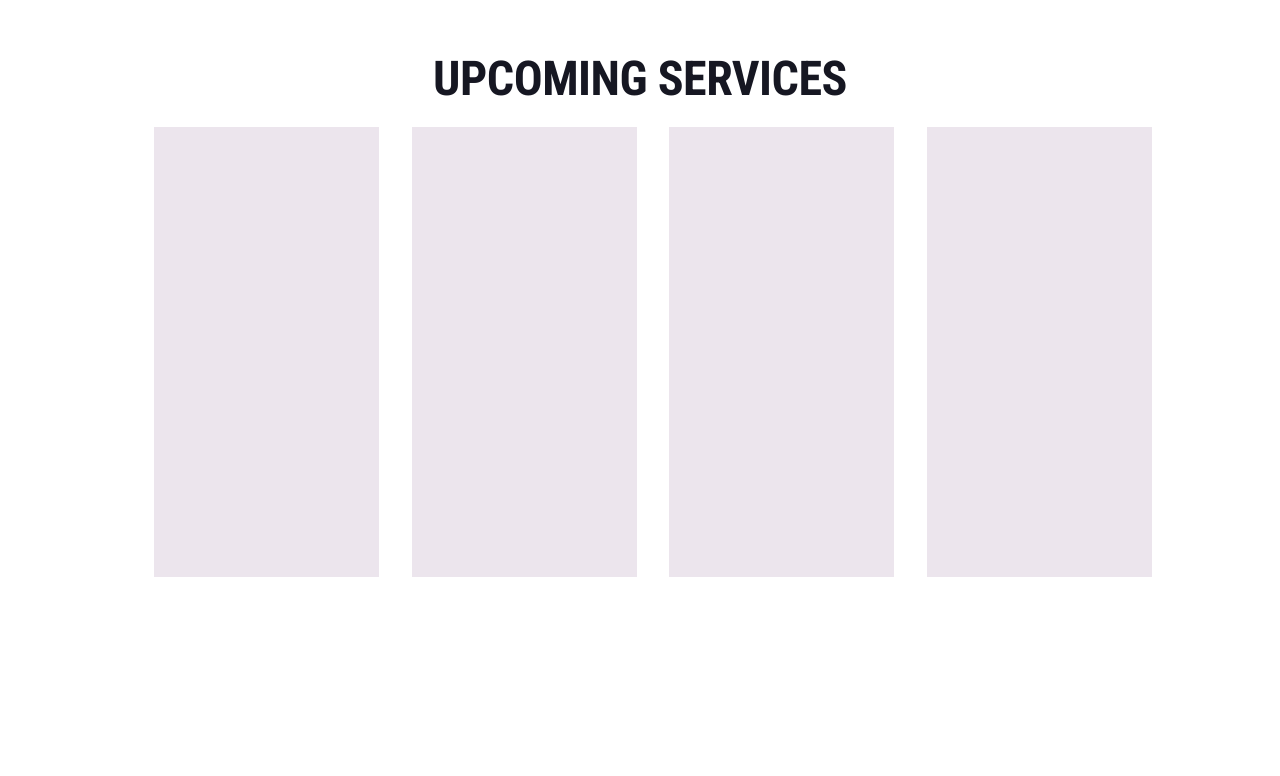
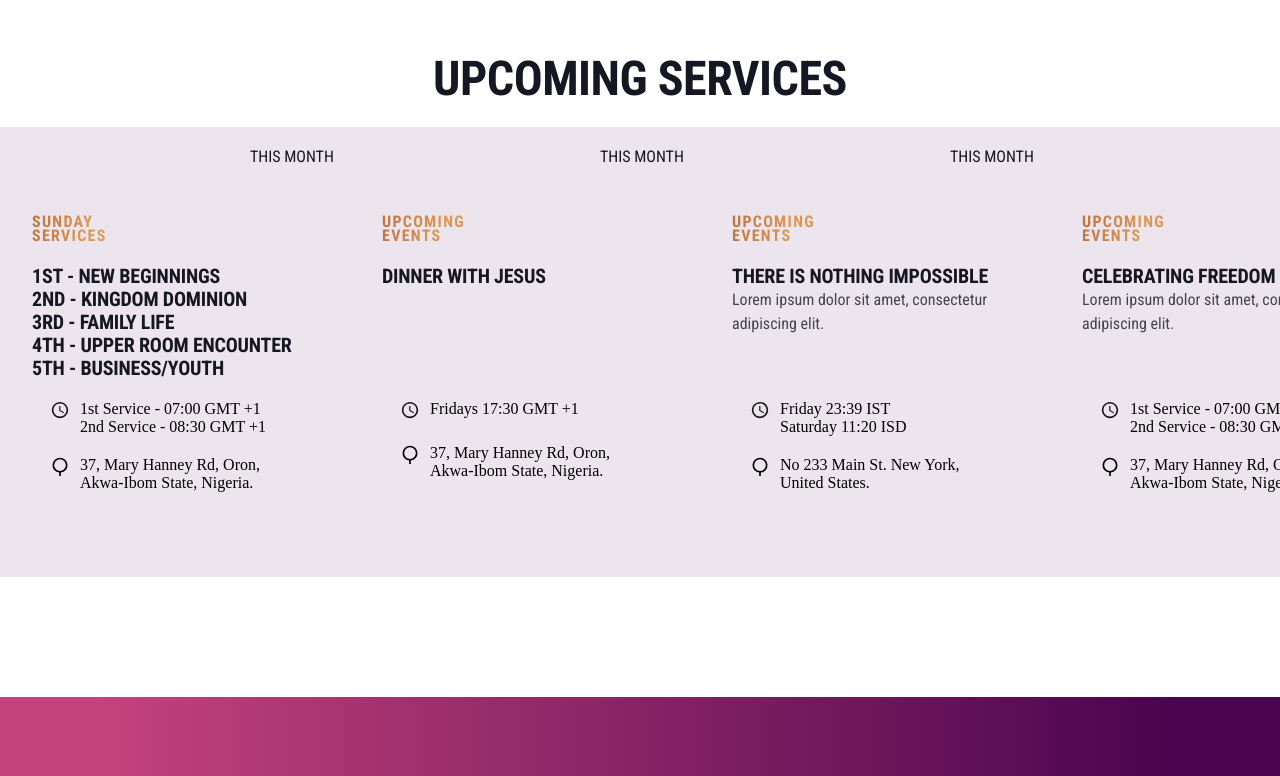
Before and after one commit to Hunchojoe19/VictoriousNation, a React (Create React App) app: page /campuses in a window 1280 px wide. Shown: the part 1640-2416 px from the top of the page. Before the commit the page ends 2237 px from the top, so only its background shows below. Built offline with nearby package versions, Linux system fonts and the light colour scheme.

Commit message:
some codes

```diff
--- a/src/components/second_page/SecondNextPage.jsx
+++ b/src/components/second_page/SecondNextPage.jsx
@@ -2,6 +2,9 @@ import React from 'react'
 import './secondNextPage.css'
 import VNCLogo from './../assets/images/VNCLogo.png'
 import opu from './../assets/images/opu.png'
+import {IoMdTime} from 'react-icons/io'
+import {RiMapPin3Line} from 'react-icons/ri'
+import Footer from './../reusable/footer/Footer'
 
 
 const SecondNextPage = () => {
@@ -86,15 +89,194 @@ const SecondNextPage = () => {
                   </div>
                   <div className="upcoming-services-div">
                     <div style={{ width: '240px'}}/>
-                    <div className="first-service-div"></div>
+                    <div className="first-service-div">
+                      <div style={{height: '20px'}}></div>
+                      <div className="div1">
+                          <h2>This Month</h2>
+                      </div>
+                      <div className="div2">
+                        <p>
+                          sunday services
+                        </p>
+                      </div>
+                      <div className="div3">
+                        <p>1st - NEW BEGINNINGS</p>
+                        <p>2nd - KINGDOM DOMINION</p>
+                        <p>3rd - FAMILY LIFE</p>
+                        <p>4th - UPPER ROOM ENCOUNTER</p>
+                        <p>5th - BUSINESS/YOUTH</p>
+                      </div>
+                      <div className="time-housing-div">
+                        <div style={{ width: '50px'}}/>
+                      <div className="time">
+                        <IoMdTime size={20}/>
+                      </div>
+                      <div style={{width: '10px'}}/>
+                      <div className='servie-details'>
+                        <p>
+                          1st Service - 07:00 GMT +1
+                        </p>
+                        <p>
+                          2nd Service - 08:30 GMT +1
+                        </p>
+                      </div>
+                      </div>
+                      <div className="time-housing-div">
+                        <div style={{ width: '50px'}}/>
+                      <div className="time">
+                        <RiMapPin3Line size={20}/>
+                      </div>
+                      <div style={{width: '10px'}}/>
+                      <div className='servie-details'>
+                        <p>
+                          37, Mary Hanney Rd, Oron,
+                        </p>
+                        <p>
+                          Akwa-Ibom State, Nigeria.
+                        </p>
+                      </div>
+                      </div>
+                    </div>
                     <div style={{width: '50px'}}/>
-                    <div className="second-service-div"></div>
+                    <div className="second-service-div">
+                      <div style={{height: '20px'}}></div>
+                      <div className="div1">
+                          <h2>This Month</h2>
+                      </div>
+                      <div className="div2">
+                        <p>
+                          Upcoming Events
+                        </p>
+                      </div>
+                      <div className="div3">
+                        <p>DINNER WITH JESUS</p>
+
+                      </div>
+                      <div className="time-housing-div">
+                        <div style={{ width: '50px'}}/>
+                      <div className="time">
+                        <IoMdTime size={20}/>
+                      </div>
+                      <div style={{width: '10px'}}/>
+                      <div className='servie-details'>
+                        <p>
+                         Fridays 17:30 GMT +1
+                        </p>
+                      </div>
+                      </div>
+                      <div className="time-housing-div">
+                        <div style={{ width: '50px'}}/>
+                      <div className="time">
+                        <RiMapPin3Line size={20}/>
+                      </div>
+                      <div style={{width: '10px'}}/>
+                      <div className='servie-details'>
+                        <p>
+                          37, Mary Hanney Rd, Oron,
+                        </p>
+                        <p>
+                          Akwa-Ibom State, Nigeria.
+                        </p>
+                      </div>
+                      </div>
+                    </div>
                     <div style={{width: '50px'}}/>
-                    <div className="third-service-div"></div>
+                    <div className="third-service-div">
+                      <div style={{height: '20px'}}></div>
+                      <div className="div1">
+                          <h2>This Month</h2>
+                      </div>
+                      <div className="div2">
+                        <p>
+                          Upcoming Events
+                        </p>
+                      </div>
+                      <div className="div3">
+                        <p>THERE IS NOTHING IMPOSSIBLE</p>
+                        <h6>Lorem ipsum dolor sit amet, consectetur adipiscing elit.</h6>
+
+                      </div>
+                      <div className="time-housing-div">
+                        <div style={{ width: '50px'}}/>
+                      <div className="time">
+                        <IoMdTime size={20}/>
+                      </div>
+                      <div style={{width: '10px'}}/>
+                      <div className='servie-details'>
+                        <p>
+                          Friday 23:39 IST
+                        </p>
+                        <p>
+                          Saturday 11:20 ISD
+                        </p>
+                      </div>
+                      </div>
+                      <div className="time-housing-div">
+                        <div style={{ width: '50px'}}/>
+                      <div className="time">
+                        <RiMapPin3Line size={20}/>
+                      </div>
+                      <div style={{width: '10px'}}/>
+                      <div className='servie-details'>
+                        <p>
+                          No 233 Main St. New York,
+                        </p>
+                        <p>
+                           United States.
+                        </p>
+                      </div>
+                      </div>
+                    </div>
                     <div style={{width: '50px'}}/>
-                    <div className="fourth-service-div"></div>
+                    <div className="fourth-service-div">
+                      <div style={{height: '20px'}}></div>
+                      <div className="div1">
+                          <h2>This Month</h2>
+                      </div>
+                      <div className="div2">
+                        <p>
+                          Upcoming Events
+                        </p>
+                      </div>
+                      <div className="div3">
+                        <p>Celebrating freedom and life</p>
+                        <h6>Lorem ipsum dolor sit amet, consectetur adipiscing elit.</h6>
+                      </div>
+                      <div className="time-housing-div">
+                        <div style={{ width: '50px'}}/>
+                      <div className="time">
+                        <IoMdTime size={20}/>
+                      </div>
+                      <div style={{width: '10px'}}/>
+                      <div className='servie-details'>
+                        <p>
+                          1st Service - 07:00 GMT +1
+                        </p>
+                        <p>
+                          2nd Service - 08:30 GMT +1
+                        </p>
+                      </div>
+                      </div>
+                      <div className="time-housing-div">
+                        <div style={{ width: '50px'}}/>
+                      <div className="time">
+                        <RiMapPin3Line size={20}/>
+                      </div>
+                      <div style={{width: '10px'}}/>
+                      <div className='servie-details'>
+                        <p>
+                          37, Mary Hanney Rd, Oron,
+                        </p>
+                        <p>
+                          Akwa-Ibom State, Nigeria.
+                        </p>
+                      </div>
+                      </div>
+                    </div>
                   </div>
             </div>
+            <div style={{height: "100px"}}/>
+            <Footer/>
         </div>
     </div>
   )
--- a/src/components/second_page/secondNextPage.css
+++ b/src/components/second_page/secondNextPage.css
@@ -177,23 +177,118 @@
     width: 350px;
     background: rgba(74, 4, 79, 0.1);
     background-blend-mode: multiply;
-    transform: matrix(1, 0, 0, -1, 0, 0);
 }
 .second-service-div{
     width: 350px;
     background: rgba(74, 4, 79, 0.1);
     background-blend-mode: multiply;
-    transform: matrix(1, 0, 0, -1, 0, 0);
 }
 .third-service-div{
     width: 350px;
     background: rgba(74, 4, 79, 0.1);
     background-blend-mode: multiply;
-    transform: matrix(1, 0, 0, -1, 0, 0);
 }
 .fourth-service-div{
     width: 350px;
     background: rgba(74, 4, 79, 0.1);
     background-blend-mode: multiply;
-    transform: matrix(1, 0, 0, -1, 0, 0);
 }
+.div1{
+    height: 15%;
+    width: 100%;
+    justify-content: flex-end;
+    align-items: flex-end;
+    /* display: grid; */
+}
+.div1 h2{
+    justify-content: flex-end;
+    align-items: flex-end;
+    margin-left: 250px;
+    width: 100px;
+    font-family: 'Roboto Condensed';
+    font-style: normal;
+    font-weight: 500;
+    font-size: 16px;
+    line-height: 19px;
+    /* identical to box height */
+
+    text-transform: uppercase;
+
+    color: #161722;
+}
+.div2{
+    width: 25%;
+    height: 50px;
+    margin-left: 2rem;
+}
+.div2 p{
+    font-family: 'Roboto Condensed';
+    font-style: normal;
+    font-weight: 700;
+    font-size: 16px;
+    line-height: 14px;
+    letter-spacing: 0.08em;
+    text-transform: uppercase;
+
+    /* Gradient */
+
+    background: linear-gradient(109.61deg, #A54E2B -53.83%, #DC9853 62.61%);
+    -webkit-background-clip: text;
+    -webkit-text-fill-color: transparent;
+    background-clip: text;
+    text-fill-color: transparent;
+}
+.div3{
+    width: 100%;
+    height: 30%;
+
+}
+.div3 p{
+    margin-left: 2rem;
+    font-family: 'Roboto Condensed';
+    font-style: normal;
+    font-weight: 700;
+    font-size: 20px;
+    line-height: 23px;
+    letter-spacing: -0.01em;
+    text-transform: uppercase;
+
+    /* Black */
+
+    color: #161722;
+
+}
+.div3 h6{
+    font-family: 'Roboto Condensed';
+    font-style: normal;
+    font-weight: 400;
+    font-size: 16px;
+    line-height: 24px;
+    margin-left: 2rem;
+    /* or 150% */
+
+
+    /* Black */
+
+    color: #161722;
+
+    opacity: 0.78;
+
+}
+.time-housing-div{
+    display: flex;
+    margin-bottom: 20px;
+}
+.service-details p{
+    font-family: 'Roboto Condensed';
+    font-style: normal;
+    font-weight: 400;
+    font-size: 16px;
+    line-height: 24px;
+    /* or 150% */
+
+
+    /* Black */
+
+    color: #161722;
+}
```
